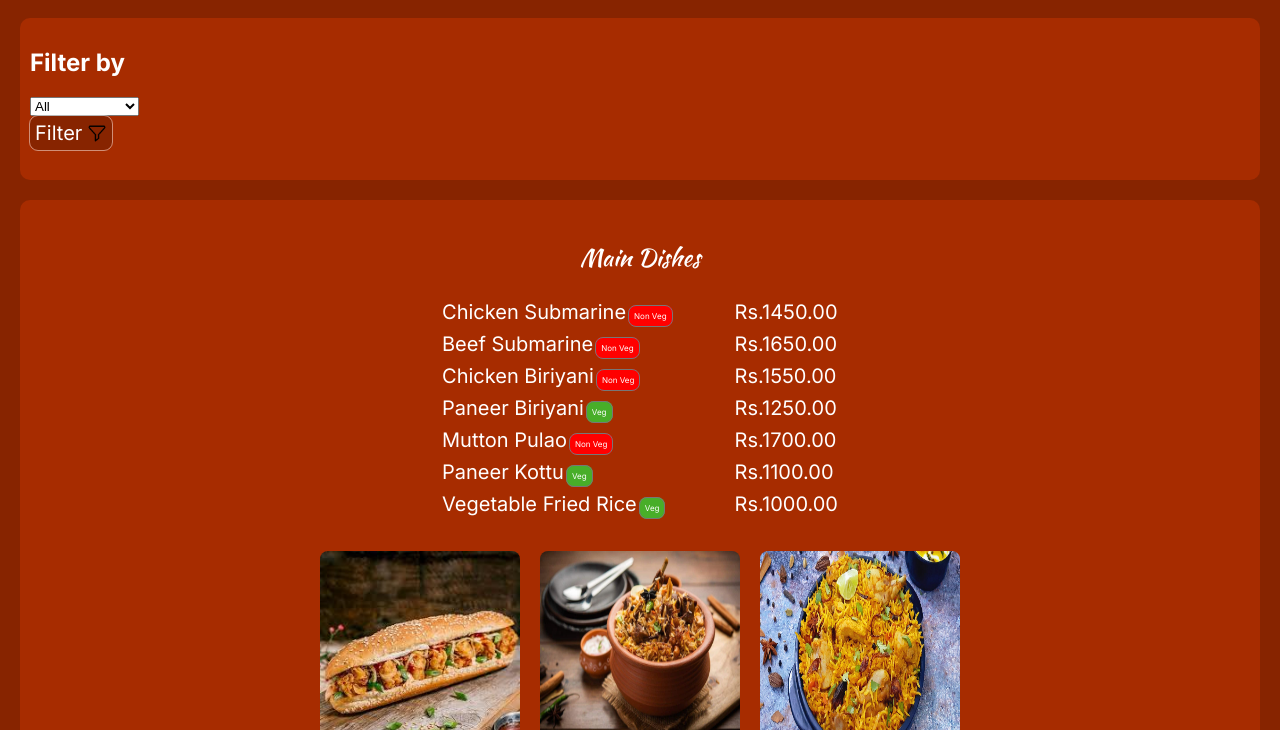
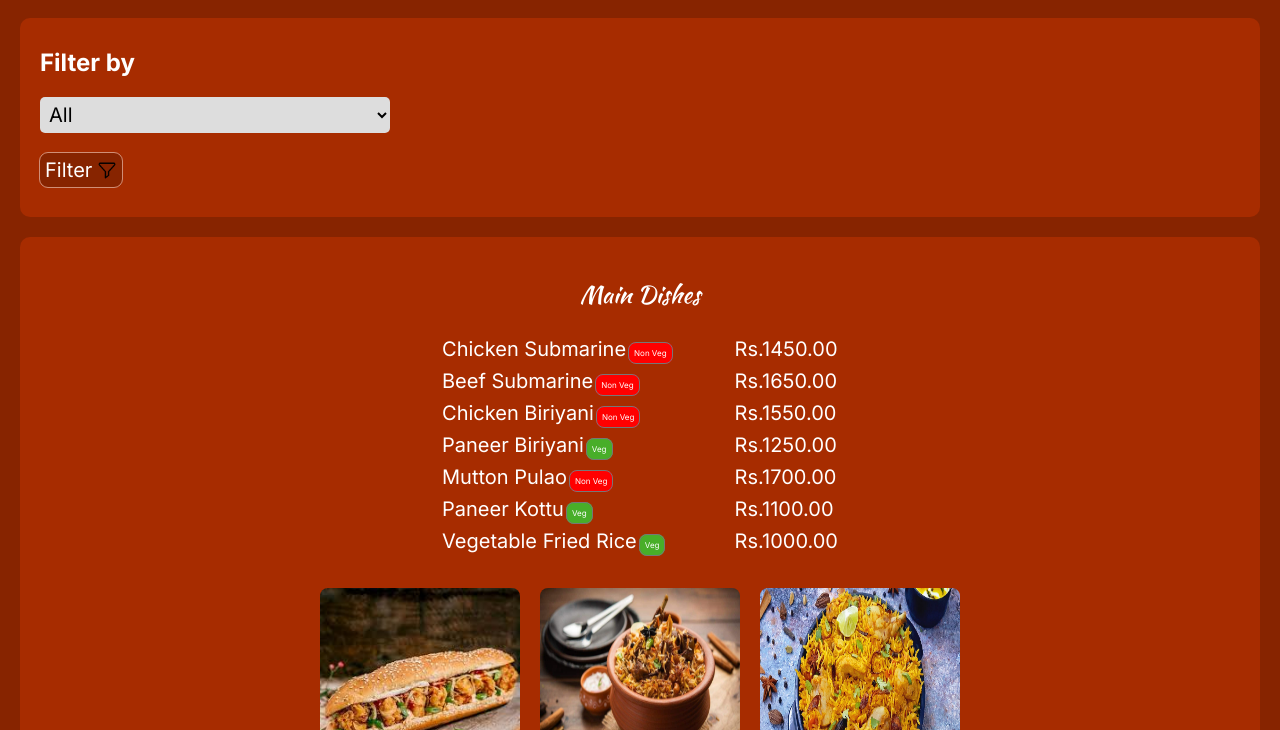
Before and after one commit to aakilahamed2005/foodMenu-uom, a plain HTML site: page index.html in a window 1280 px wide. Shown: the part 70-800 px from the top of the page. Drawn offline with Linux system fonts and the light colour scheme.

Commit message:
add styles -> form

```diff
--- a/index.html
+++ b/index.html
@@ -16,7 +16,7 @@
     <div class="filter-container">
         <h2>Filter by</h2>
             <form>
-                <select>
+                <select class="form_selection">
                     <option value="all">All</option>
                     <option value="non_veg">Non Veg</option>
                     <option value="veg">Veg</option>
--- a/styles.scss
+++ b/styles.scss
@@ -36,22 +36,24 @@ body{
     h2{
         font-family: "Inter";
         color: #fff;
+        margin-left: 10px;
     }
 
-    .check-box-flex{
-        display: flex;
-        flex-direction: row;
-        flex-wrap: wrap;
-        .checkbox-label{
-            color: #fff;
-            font-family: "Inter";
-            font-weight: 400;
-            font-size: 20px;
-            margin-right: 20px;
-        }
+    .form_selection{
+        margin-left: 10px;
+        background-color: #ddd;
+        font-family: "Inter";
+        font-size: 20px;
+        border: none;
+        outline: none;
+        border-radius: 5px;
+        padding: 5px;
+        margin-bottom: 20px;
+        width: 350px;
     }
 
     button{
+        margin-left: 10px;
         display: flex;
         flex-direction: row;
         align-items: center;
```
Also changed, not shown: styles.css, 1 other file.
